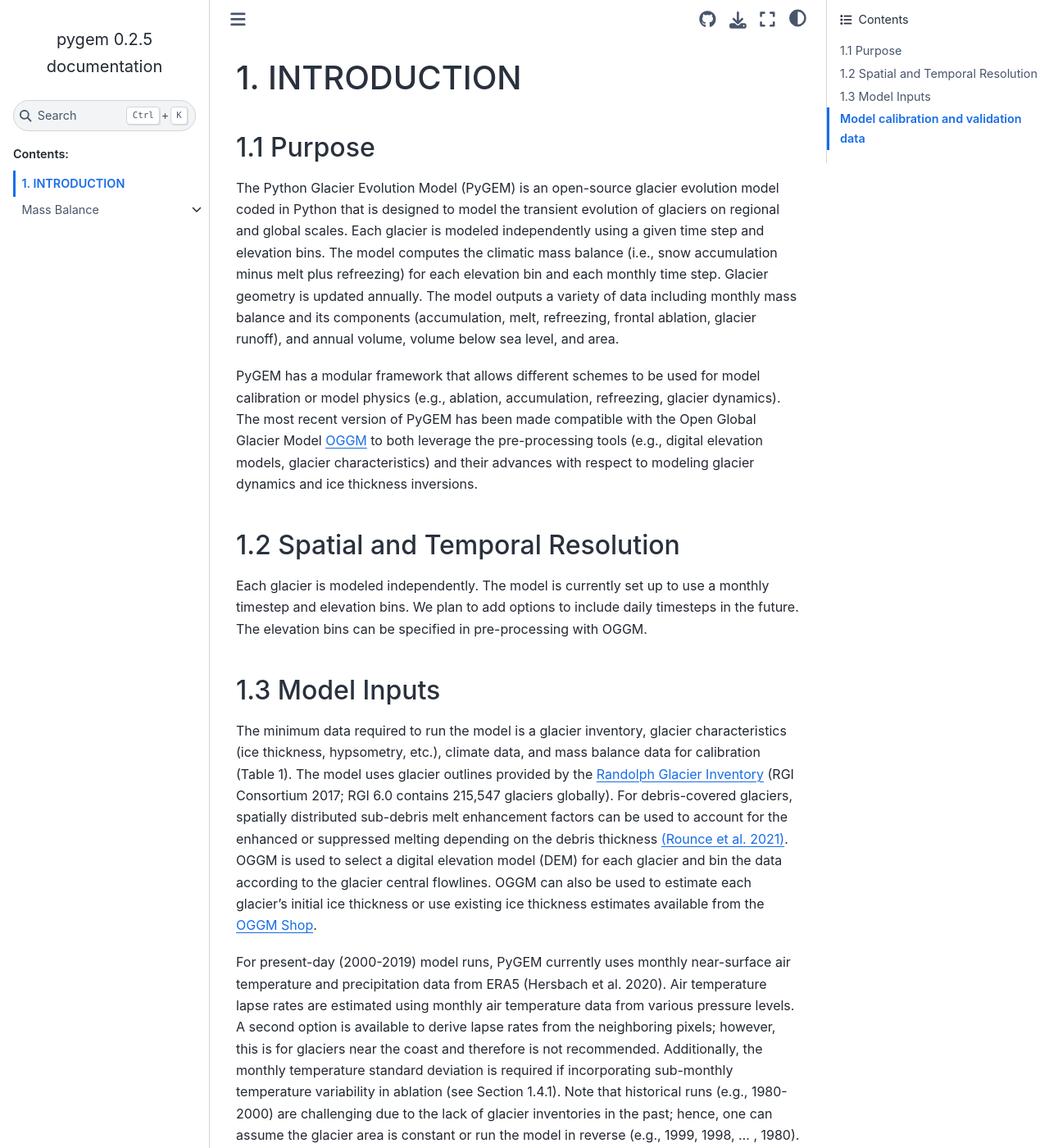
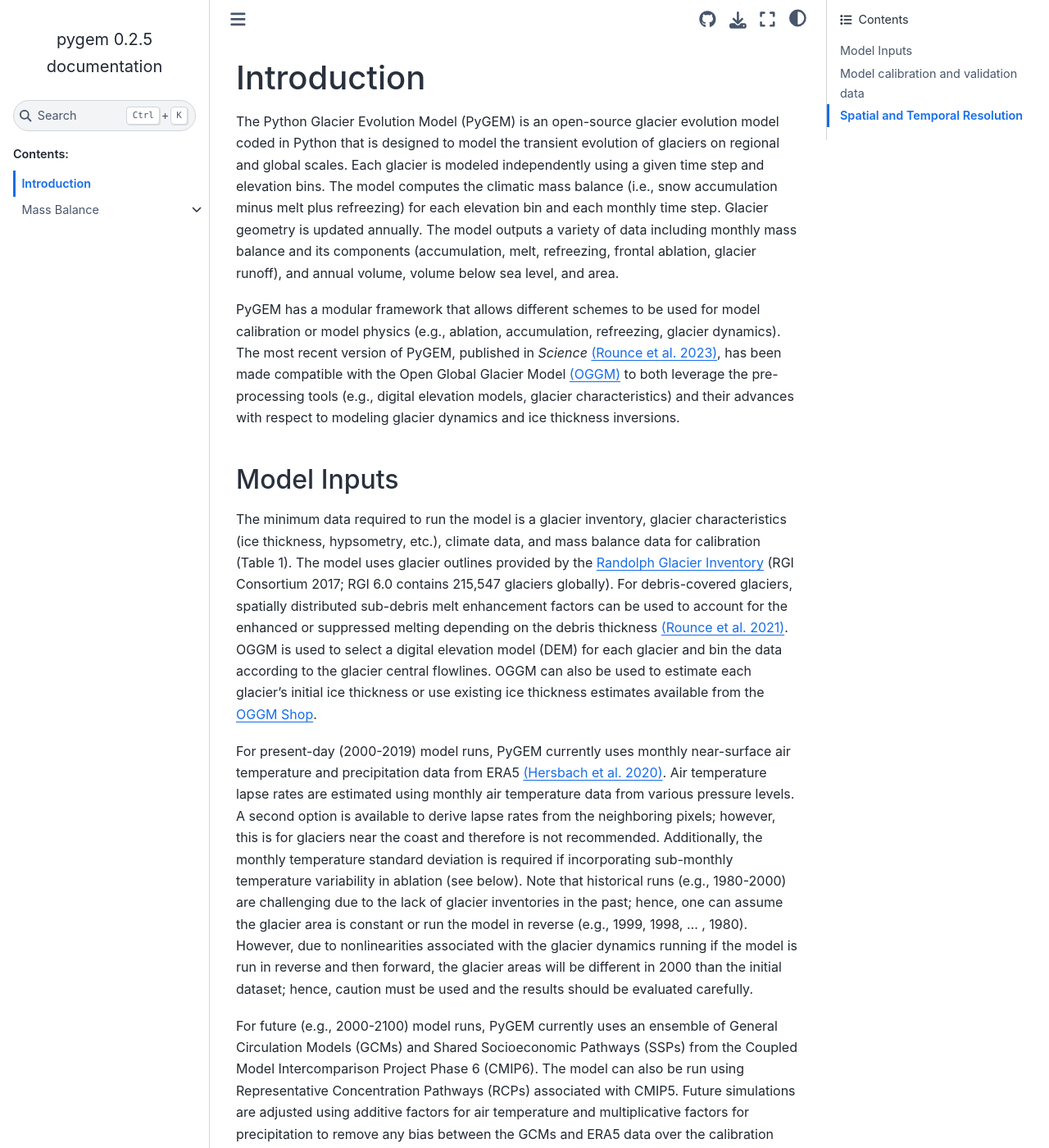
Before and after one commit to drounce/PyGEM, a Sphinx documentation site: the page built from docs/introduction.md, in a window 1280 px wide and 1400 px high. Shown: the whole window at 82% size. Built offline with Sphinx 7.4.7 and the Sphinx Book theme 1.1.4, drawn with Linux system fonts in a browser that asks for light colours; some of the changed text lies outside the part shown.

Commit message:
updated references and equations

```diff
--- a/docs/introduction.md
+++ b/docs/introduction.md
@@ -1,30 +1,29 @@
-# 1. INTRODUCTION
-## 1.1 Purpose
+# Introduction
 The Python Glacier Evolution Model (PyGEM) is an open-source glacier evolution model coded in Python that is designed to model the transient evolution of glaciers on regional and global scales. Each glacier is modeled independently using a given time step and elevation bins. The model computes the climatic mass balance (i.e., snow accumulation minus melt plus refreezing) for each elevation bin and each monthly time step. Glacier geometry is updated annually. The model outputs a variety of data including monthly mass balance and its components (accumulation, melt, refreezing, frontal ablation, glacier runoff),  and annual volume, volume below sea level, and area.
 
-PyGEM has a modular framework that allows different schemes to be used for model calibration or model physics (e.g., ablation, accumulation, refreezing, glacier dynamics). The most recent version of PyGEM has been made compatible with the Open Global Glacier Model [OGGM](https://oggm.org/) to both leverage the pre-processing tools (e.g., digital elevation models, glacier characteristics) and their advances with respect to modeling glacier dynamics and ice thickness inversions.
+PyGEM has a modular framework that allows different schemes to be used for model calibration or model physics (e.g., ablation, accumulation, refreezing, glacier dynamics). The most recent version of PyGEM, published in <em>Science</em> [(Rounce et al. 2023)](https://www.science.org/doi/10.1126/science.abo1324), has been made compatible with the Open Global Glacier Model [(OGGM)](https://oggm.org/) to both leverage the pre-processing tools (e.g., digital elevation models, glacier characteristics) and their advances with respect to modeling glacier dynamics and ice thickness inversions.
 
-## 1.2 Spatial and Temporal Resolution
-Each glacier is modeled independently. The model is currently set up to use a monthly timestep and elevation bins. We plan to add options to include daily timesteps in the future. The elevation bins can be specified in pre-processing with OGGM.
-
-## 1.3 Model Inputs
+## Model Inputs
 The minimum data required to run the model is a glacier inventory, glacier characteristics (ice thickness, hypsometry, etc.), climate data, and mass balance data for calibration (Table 1). The model uses glacier outlines provided by the [Randolph Glacier Inventory](https://www.glims.org/RGI/) (RGI Consortium 2017; RGI 6.0 contains 215,547 glaciers globally). For debris-covered glaciers, spatially distributed sub-debris melt enhancement factors can be used to account for the enhanced or suppressed melting depending on the debris thickness [(Rounce et al. 2021)](https://agupubs.onlinelibrary.wiley.com/doi/full/10.1029/2020GL091311). OGGM is used to select a digital elevation model (DEM) for each glacier and bin the data according to the glacier central flowlines. OGGM can also be used to estimate each glacier’s initial ice thickness or use existing ice thickness estimates available from the [OGGM Shop](https://docs.oggm.org/en/stable/shop.html).
 
-For present-day (2000-2019) model runs, PyGEM currently uses monthly near-surface air temperature and precipitation data from ERA5 (Hersbach et al. 2020). Air temperature lapse rates are estimated using monthly air temperature data from various pressure levels. A second option is available to derive lapse rates from the neighboring pixels; however, this is for glaciers near the coast and therefore is not recommended. Additionally, the monthly temperature standard deviation is required if incorporating sub-monthly temperature variability in ablation (see Section 1.4.1). Note that historical runs (e.g., 1980-2000) are challenging due to the lack of glacier inventories in the past; hence, one can assume the glacier area is constant or run the model in reverse (e.g., 1999, 1998, … , 1980). However, due to nonlinearities associated with the glacier dynamics running if the model is run in reverse and then forward, the glacier areas will be different in 2000 than the initial dataset; hence, caution must be used and the results should be evaluated carefully.
+For present-day (2000-2019) model runs, PyGEM currently uses monthly near-surface air temperature and precipitation data from ERA5 [(Hersbach et al. 2020)](https://rmets.onlinelibrary.wiley.com/doi/full/10.1002/qj.3803). Air temperature lapse rates are estimated using monthly air temperature data from various pressure levels. A second option is available to derive lapse rates from the neighboring pixels; however, this is for glaciers near the coast and therefore is not recommended. Additionally, the monthly temperature standard deviation is required if incorporating sub-monthly temperature variability in ablation (see below). Note that historical runs (e.g., 1980-2000) are challenging due to the lack of glacier inventories in the past; hence, one can assume the glacier area is constant or run the model in reverse (e.g., 1999, 1998, … , 1980). However, due to nonlinearities associated with the glacier dynamics running if the model is run in reverse and then forward, the glacier areas will be different in 2000 than the initial dataset; hence, caution must be used and the results should be evaluated carefully.
 
-For future (e.g., 2000-2100) model runs, PyGEM currently uses an ensemble of General Circulation Models (GCMs) and Shared Socioeconomic Pathways (SSPs) from the Coupled Model Intercomparison Project Phase 6 (CMIP6). The model can also be run using Representative Concentration Pathways (RCPs) associated with CMIP5. Future simulations are adjusted using additive factors for air temperature and multiplicative factors for precipitation to remove any bias between the GCMs and ERA5 data over the calibration period (2000-2019).
+For future (e.g., 2000-2100) model runs, PyGEM currently uses an ensemble of General Circulation Models (GCMs) and Shared Socioeconomic Pathways (SSPs) from the Coupled Model Intercomparison Project Phase 6 (CMIP6). The model can also be run using Representative Concentration Pathways (RCPs) associated with CMIP5. Future simulations are adjusted using additive factors for air temperature and multiplicative factors for precipitation to remove any bias between the GCMs and ERA5 data over the calibration period (2000-2019). Additional bias corrections options will be available in the future.
 
 Table 1. Data requirements for PyGEM. Optional datasets are shown in italics.
 
 | Component | Dataset | References |
 | :--- | :--- | :--- |
-| Glacier data | 1: Randolph Glacier Inventory Version 6.0 <br><em>2: Sub-debris melt factors </em>| RGI Consortium (2017)<br> <em>Rounce et al. (2021) </em>|
-| Climate data | 1: ERA5 monthly air temperature, monthly precipitation, and orography <br><em>2: ERA5 monthly lapse rates (from pressure level data) and monthly air temperature variance (from ERA5 hourly data)</em> <br>3: CMIP5 or CMIP6 monthly air temperature, monthly precipitation, and orography | Hersbach et al. (2020) |
-| Mass balance data | 1: Geodetic glacier-wide mass balance (m w.e. yr-1) <br><em>2: All other data need to be programmed</em> | Hugonnet et al. (2021) |
-| <em>Frontal ablation data (optional) </em> | <em>1: Frontal ablation per glacier (Gt yr-1) <br>Used to calibrate marine-terminating glaciers </em>| <em>Osmanoglu et al. (2013; 2014); Minowa et al. (2021); Kochtitzky et al. (2022) </em>|
-| <em>Ice thickness data (optional) </em>| <em>1: Spatially distributed ice thickness data <br>Used to calibrate creep parameter to match volume of existing ice thickness dataset </em>| <em>Farinotti et al. (2019) </em>|
+| Glacier data | 1: Randolph Glacier Inventory Version 6.0 <br><em>2: Sub-debris melt factors </em>| [RGI Consortium (2017)](https://www.glims.org/RGI/)<br> [Rounce et al. (2021)](https://agupubs.onlinelibrary.wiley.com/doi/full/10.1029/2020GL091311)|
+| Climate data | 1: ERA5 monthly air temperature, monthly precipitation, and orography <br><em>2: ERA5 monthly lapse rates (from pressure level data) and monthly air temperature variance (from ERA5 hourly data)</em> <br>3: CMIP5 or CMIP6 monthly air temperature, monthly precipitation, and orography | [Hersbach et al. (2020)](https://rmets.onlinelibrary.wiley.com/doi/full/10.1002/qj.3803) |
+| Mass balance data | 1: Geodetic glacier-wide mass balance (m w.e. yr-1) <br><em>2: All other data need to be programmed</em> | [Hugonnet et al. (2021)](https://www.nature.com/articles/s41586-021-03436-z) |
+| <em>Frontal ablation data (optional) </em> | <em>1: Frontal ablation per glacier (Gt yr-1) <br>Used to calibrate marine-terminating glaciers </em> | [Osmanoglu et al. (2013;](https://www.cambridge.org/core/journals/annals-of-glaciology/article/surface-velocity-and-ice-discharge-of-the-ice-cap-on-king-george-island-antarctica/62E511405ADD31A43FF52CDBC727A9D0) [2014)](https://tc.copernicus.org/articles/8/1807/2014/); [Minowa et al. (2021)](https://www.sciencedirect.com/science/article/pii/S0012821X21000704); [Kochtitzky et al. (2022)](https://www.nature.com/articles/s41467-022-33231-x) |
+| <em>Ice thickness data (optional) </em>| <em>1: Spatially distributed ice thickness data <br>Used to calibrate creep parameter to match volume of existing ice thickness dataset </em>| [Farinotti et al. (2019)](https://www.nature.com/articles/s41561-019-0300-3)|
 
 ## Model calibration and validation data
 Model parameters need to be calibrated and results should be validated using some form of mass balance (glaciological, geodetic, or gravimetric), glacier runoff, snowline, or equilibrium line altitude data (Table 1). Additional calibration data is required to account for frontal ablation associated with marine-terminating glaciers. We envision the model continuously incorporating new large-scale systematic datasets as they become available.
 
-The model was originally developed to integrate large-scale systematic glacier-wide mass balance data from 2000-2018 in High Mountain Asia (Shean et al. 2020) and now uses a global dataset from 2000-2019 (Hugonnet et al. 2021). The default frontal ablation data is currently from various datasets spanning 2000 to 2020 from the Northern Hemisphere (Kochtitzky et al. Submitted), South America (Minowa et al. 2021), and Antarctica (Osmanoglu et al. 2013; 2014). For model validation, annual and seasonal glaciological glacier-wide mass balance data from 1979 to 2019 have been used (WGMS 2021).
+The model was originally developed to integrate large-scale systematic glacier-wide mass balance data from 2000-2018 in High Mountain Asia [(Shean et al. 2020)](https://www.frontiersin.org/articles/10.3389/feart.2019.00363/full) and now uses a global dataset from 2000-2019 [(Hugonnet et al. 2021)](https://www.nature.com/articles/s41586-021-03436-z). The default frontal ablation data is currently from various datasets spanning 2000 to 2020 from the Northern Hemisphere [(Kochtitzky et al. 2022)](https://www.nature.com/articles/s41467-022-33231-x), South America [(Minowa et al. 2021)](https://www.sciencedirect.com/science/article/pii/S0012821X21000704), and Antarctica [(Osmanoglu et al. 2013;](https://www.cambridge.org/core/journals/annals-of-glaciology/article/surface-velocity-and-ice-discharge-of-the-ice-cap-on-king-george-island-antarctica/62E511405ADD31A43FF52CDBC727A9D0) [2014)](https://tc.copernicus.org/articles/8/1807/2014/). For model validation, annual and seasonal glaciological glacier-wide mass balance data from 1979 to 2019 have been used [(WGMS 2021)](https://wgms.ch/data_databaseversions/).
+
+## Spatial and Temporal Resolution
+Each glacier is modeled independently. The model is currently set up to use a monthly timestep and elevation bins. We plan to add options to include daily timesteps in the future. The elevation bins can be specified in pre-processing with OGGM.
--- a/docs/mass_balance_parameterizations.md
+++ b/docs/mass_balance_parameterizations.md
@@ -1,17 +1,13 @@
 # Mass Balance
-
-PyGEM computes the climatic mass balance for each elevation bin and timestep, estimates frontal ablation for marine-terminating glaciers at the end of each year (if this process is included), and updates the glacier geometry annually. The convention below follows Cogley et al. (2011). The total glacier-wide mass balance (ΔM) is thus estimated as:
-
-$$\Delta w_{t+1} = w_{t+1} = \frac{1}{2} (1 + r_{t+1}) s(w_t) + y_{t+1}$$
+PyGEM computes the climatic mass balance for each elevation bin and timestep, estimates frontal ablation for marine-terminating glaciers at the end of each year (if this process is included), and updates the glacier geometry annually. The convention below follows [Cogley et al. (2011)](https://wgms.ch/downloads/Cogley_etal_2011.pdf). The total glacier-wide mass balance ($\Delta M$) is thus estimated as:
+$$\Delta M = B_{clim} + A_{f}/S $$
 
 where $B_{clim}$ is the climatic mass balance in specific units, i.e. mass change per unit area (m w.e.), $A_{f}$ is frontal ablation, and $S$ is the glacier area. The basal mass balance is assumed to be zero.
 
-The climatic mass balance is computed for each elevation bin according to:
-
+The climatic mass balance for each elevation bin ($b_{clim}$) is computed according to:
 $$b_{clim} = a + c + R$$
 
-where $a$ is the ablation, $c$ is accumulation, and $R$ is refreezing (all in units of m w.e.). Mass loss is negative and mass gain is positive. Glacier-wide specific climatic mass balance ($B_{clim}$) is then calculated by:
-
+where $a$ is the ablation, $c$ is accumulation, and $R$ is refreezing (all in units of m w.e.). Mass loss is negative and mass gain is positive. The glacier-wide specific climatic mass balance ($B_{clim}$) is thus calculated by:
 $$\sum_{i=1}^{nbins} b_{clim,i} $$
 
 The model offers alternative methods for calculating the mass balance components and accounting for glacier geometry changes (i.e., representing glacier dynamics). These vary in level of complexity and computational expense. The current options for each component are described below:
--- a/docs/mb_ablation.md
+++ b/docs/mb_ablation.md
@@ -1,12 +1,21 @@
 ## Ablation
-There are currently two model options for ablation. Both model options use a degree-day model ($f$). The first calculates ablation ($a$) using the mean monthly temperature:
+There are currently two model options for ablation. Both model options use a degree-day model ($f$).
 
+### Option 1: monthly temperatures
+The first calculates ablation ($a$) using the mean monthly temperature:
 $$a=f_{snow/ice/firn/debris} \cdot T_{m}^{+} \cdot n$$
 
 where $f$ is the degree-day factor of snow, ice, firn, or debris (m w.e. d-1 °C$^{-1}$), $T_{m}^{+}$ is the positive monthly mean temperature (°C), and $n$ is the number of days per month.
 
+### Option 2: monthly temperatures with daily variance
 The second option incorporates the daily variance associated with the temperature for each month according to Huss and Hock (2015):
-
 $$a=f_{snow/ice/firn/debris} \cdot \sum_{i=1}^{ndays} T_{d,i}^{+} $$
 
 where $T_{d}$ is the daily positive mean air temperature and is estimated by superimposing random variability from the standard deviation of the daily temperature for each month.
+
+The degree-day factors for snow, ice, firn, and debris depend on the surface type option that is chosen by the user (see Section 5). The values of $f$ for these various surface types are assumed to be related to one another to reduce the number of model parameters. The default ratio of the $f_{snow}$ to the $f_{ice}$ is 0.7, and $f_{firn}$ is assumed to be the mean of the $f_{snow}$ and $f_{ice}$; however, the user may change these values in the input file if desired. The values for $f_{debris}$ are equal to $f_{ice}$ multiplied by the mean sub-debris melt enhancement factor [(Rounce et al. 2021)](https://agupubs.onlinelibrary.wiley.com/doi/full/10.1029/2020GL091311) for the given elevation bin.
+
+Temperature for each elevation bin ($T_{bin}$) is determined by selecting the temperature from the gridded climate data ($T_{gcm}$) based on the nearest neighbor, which is then downscaled to the elevation bins on the glacier according to:
+$$T_{bin} = T_{gcm} + lr_{gcm} \cdot (z_{ref} - z_{gcm}) + lr_{glac} \cdot (z_{bin} - z_{ref}) + T_{bias}$$
+
+where $lr_{gcm}$ and $lr_{glac}$ are lapse rates (°C m-1) associated with downscaling the climate data to the glacier and then over the glacier elevation bins, respectively; $z_{ref}$, $z_{gcm}$, and $z_{bin}$ are the elevations from the glacier’s reference point (median or mean elevation), the climate data, and the elevation bin, respectively; and $T_{bias}$ is the temperature bias. The temperature bias is one of three model parameters that is calibrated and serves to account for any biases resulting from the use of coarse climate data that is unable to capture local topographic variations. By default, the $lr_{gcm}$ and $lr_{glac}$ are assumed to be equal.
```
Also changed, not shown: docs/test_write_md.ipynb.
